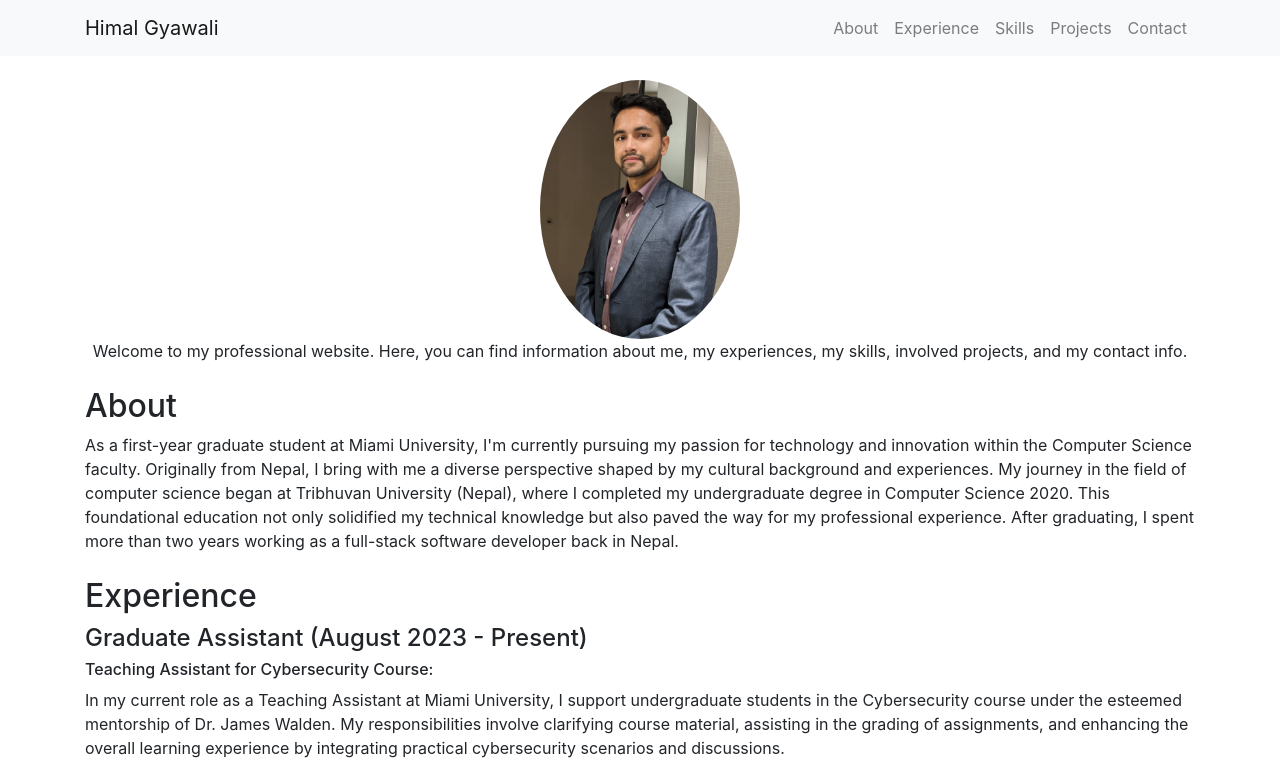
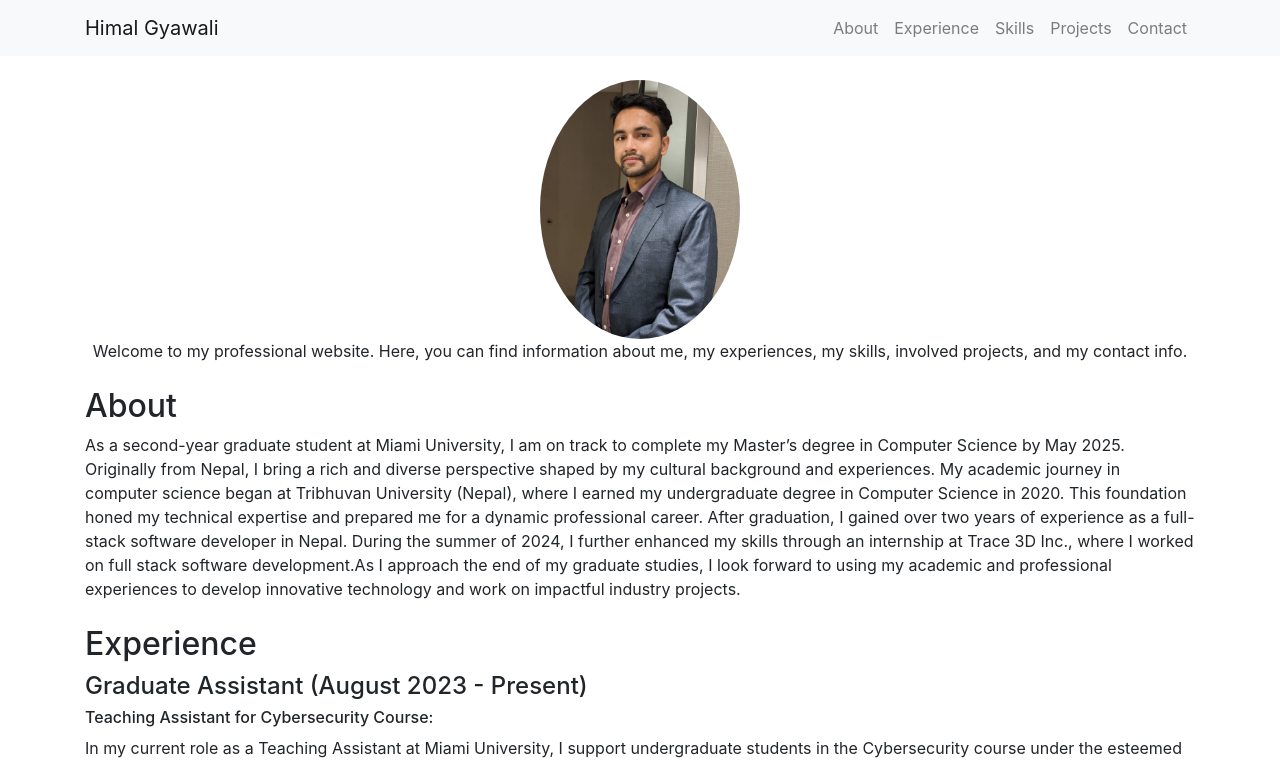
Before and after one commit to HimalG/himalgyawali, a plain HTML site: page index.html in a window 1280 px wide. Shown: the top 763 px of the page. Drawn offline with nearby package versions, Linux system fonts and the light colour scheme.

Commit message:
Updated About section

```diff
--- a/index.html
+++ b/index.html
@@ -36,15 +36,19 @@
 
         <section id="about" class="mt-4">
             <h2>About</h2>
-            <p>As a first-year graduate student at Miami University, I'm currently pursuing my passion for technology
-                and innovation within the Computer Science
-                faculty. Originally from Nepal, I bring with me a diverse perspective shaped by my cultural background
-                and experiences. My journey in the
-                field of computer science began at Tribhuvan University (Nepal), where I completed my undergraduate
-                degree in Computer Science 2020. This foundational
-                education not only solidified my technical knowledge but also paved the way for my professional
-                experience. After graduating, I spent more than two years working as a
-                full-stack software developer back in Nepal. </p>
+            <p>As a second-year graduate student at Miami University, I am on track to complete my Master’s degree in Computer
+                Science by May 2025. Originally from Nepal,
+                I bring a rich and diverse perspective shaped by my cultural background and experiences. My academic journey in
+                computer science began at Tribhuvan University
+                (Nepal), where I earned my undergraduate degree in Computer Science in 2020. This foundation honed my technical
+                expertise and prepared me for a dynamic
+                professional career.
+
+                After graduation, I gained over two years of experience as a full-stack software developer in Nepal. During the
+                summer of 2024, I further enhanced my skills
+                through an internship at Trace 3D Inc., where I worked on full stack software development.As I approach the end of
+                my graduate studies, I look forward to using my academic and professional experiences to develop innovative
+                technology and work on impactful industry projects. </p>
         </section>
 
         <section id="experience" class="mt-4">
```
